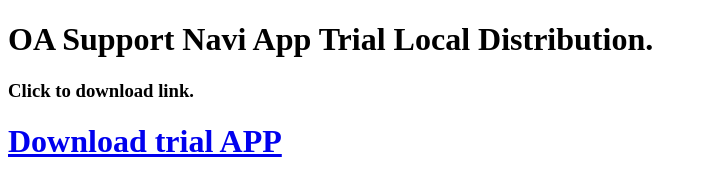
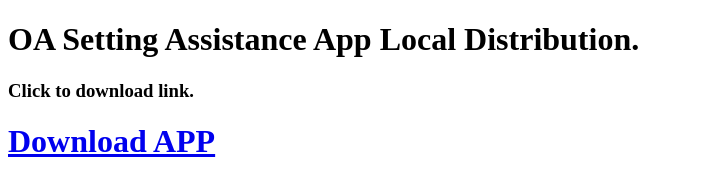
Before and after one commit to hir-hata/hir-hata.github.io, a plain HTML site: page oanavitrial.html in a window 1280 px wide. Shown: the whole page, without its empty margins (0-707 px from the left). Drawn offline with Linux system fonts and the light colour scheme.

Commit message:
Update oanavitrial.html

```diff
--- a/oanavitrial.html
+++ b/oanavitrial.html
@@ -5,12 +5,12 @@
     <div class="container">
       <div class="row">
         <div class="one-half column">
-          <h1 class="">OA Support Navi App Trial Local Distribution.</h1>
+          <h1 class="">OA Setting Assistance App Local Distribution.</h1>
           <h3 class="">Click to download link.</h3>
 
           <h1>
             <!-- <a class="button button-primary" href="itms-services://?action=download-manifest&url=https://hir-hata.github.io/doc/oanavitrial.plist">Download trial APP</a> -->
-            <a class="button button-primary" href="itms-services://?action=download-manifest&url=https://hir-hata.github.io/doc/oasettingassistance.plist">Download trial APP</a>
+            <a class="button button-primary" href="itms-services://?action=download-manifest&url=https://hir-hata.github.io/doc/oasettingassistance.plist">Download APP</a>
           </h1>
 
         </div>
```
